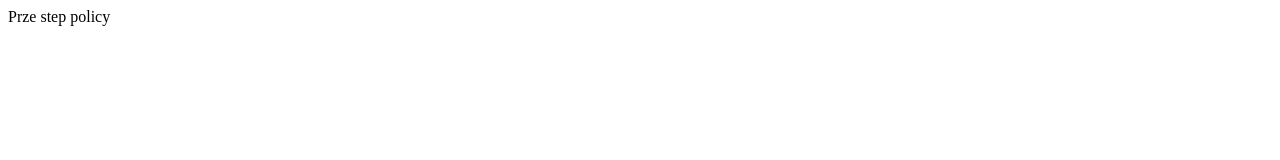
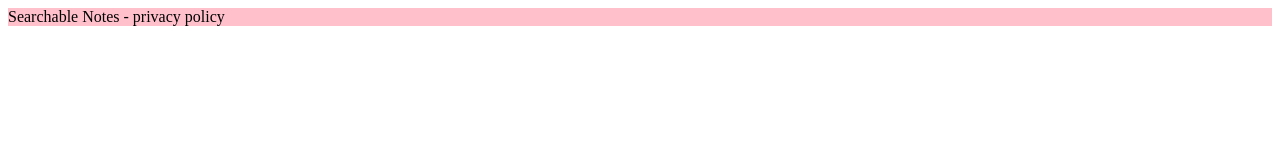
Before and after one commit to BratiZ/BratiZ.github.io, a plain HTML site: page index.html in a window 1280 px wide. Drawn offline with Linux system fonts and the light colour scheme.

Commit message:
init - commit

```diff
--- /dev/null
+++ b/index.css
@@ -0,0 +1,3 @@
+.header {
+    background-color: pink;
+}
--- a/index.html
+++ b/index.html
@@ -1 +1,15 @@
-Prze step policy
+<!doctype html>
+<html lang="en">
+<head>
+    <meta charset="utf-8">
+    <meta name="viewport" content="width=device-width, initial-scale=1.0">
+    <link rel="stylesheet" href="index.css">
+    <title>Searchable Notes - privacy policy</title>
+</head>
+<body>
+
+<div>
+    <div class="header">Searchable Notes - privacy policy</div>
+</div>
+</body>
+</html>
```
Also changed, not shown: 1 other file.
